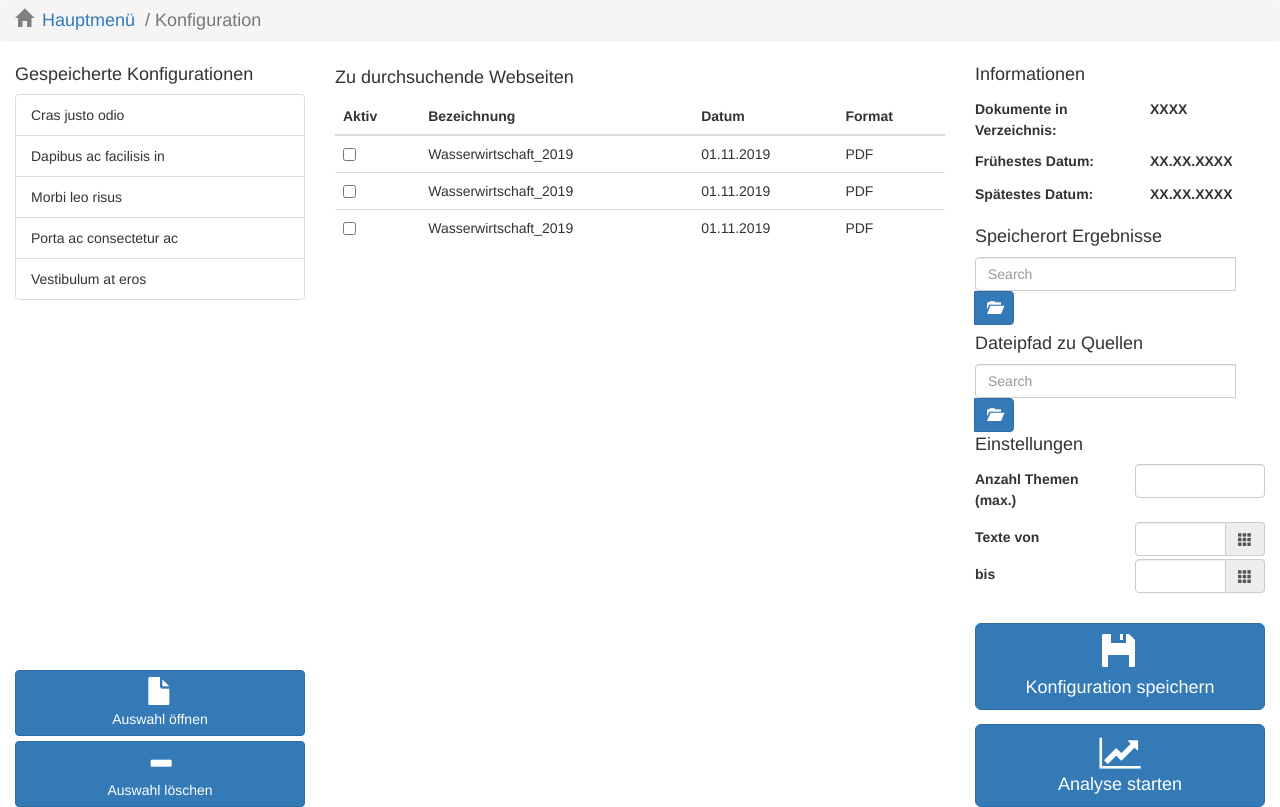
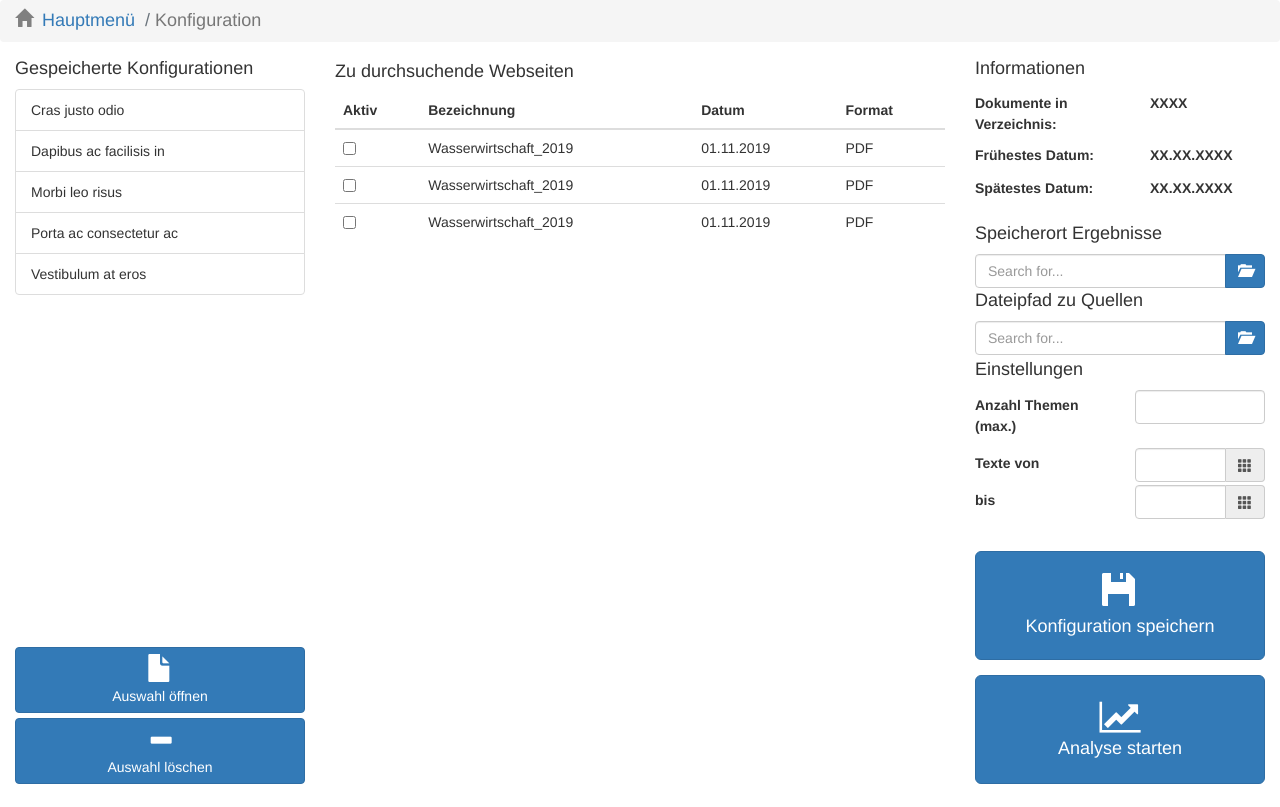
Before and after one commit to KevinLang1337/analysetool, a Django app: page /tool/konfiguration/ in a window 1280 px wide. After the commit the page ends 784 px from the top, so only its background shows below. Run offline with Django 3.2, Linux system fonts and the light colour scheme; some libraries are stand-ins or nearby versions.

Commit message:
Fehler mit Input-Groups behoben; Seite angepasst

```diff
--- a/tool/templates/base_generic.html
+++ b/tool/templates/base_generic.html
@@ -1,6 +1,6 @@
 <!DOCTYPE html>
 {% load static %}
-<html lang="en" style="margin:0; padding:0">
+<html lang="en">
 
 <head>
     {% block title %}<title>Local Library</title>{% endblock %}
@@ -25,9 +25,9 @@
 </head>
 
 <body>
-    <main role="main" style="height: 100vh;">
+    <main role="main" style="height: 100%;">
         <div class="container-fluid" style="height:100%; padding:0; margin:0;">
-            <header>
+            <header style="height: 7vh;">
                 <nav aria-label="breadcrumb">
                     <ol class="breadcrumb" style="font-size: large;">
                         <li class="breadcrumb-item"><a href="{% url 'index' %}"><i
@@ -39,7 +39,7 @@
                 </nav>
             </header>
 
-            <div class="row" style="height:92%; padding:0; margin:0;">
+            <div class="row" style="height:91vh; padding:0; margin:0;">
                 {% block content %}
                 {% endblock %}
             </div>
--- a/tool/templates/konfiguration.html
+++ b/tool/templates/konfiguration.html
@@ -99,20 +99,20 @@
 
   <!-- SAVINGLOCATION RESULTS-->
   <h1 class="title">Speicherort Ergebnisse</h1>
-  <div class="input-group" style="width: 90%; margin-bottom: 2%">
-    <input type="text" class="form-control" style="margin:0" placeholder="Search">
-    <div class="input-group-append">
+  <div class="input-group">
+    <input type="text" class="form-control" placeholder="Search for...">
+    <span class="input-group-btn">
       <button class="btn btn-primary" type="submit"><span class="glyphicon glyphicon-folder-open"></span></button>
-    </div>
+    </span>
   </div>
 
   <!-- FILEPATH TO SOURCES-->
   <h1 class="title">Dateipfad zu Quellen</h1>
-  <div class="input-group" style="width: 90%;">
-    <input type="text" class="form-control" placeholder="Search">
-    <div class="input-group-append">
+  <div class="input-group">
+    <input type="text" class="form-control" placeholder="Search for...">
+    <span class="input-group-btn">
       <button class="btn btn-primary" type="submit"><span class="glyphicon glyphicon-folder-open"></span></button>
-    </div>
+    </span>
   </div>
 
   <div style="flex-grow: 1;"></div>
```
Also changed, not shown: tool/templates/webcrawler.html (+4 -4 lines).
